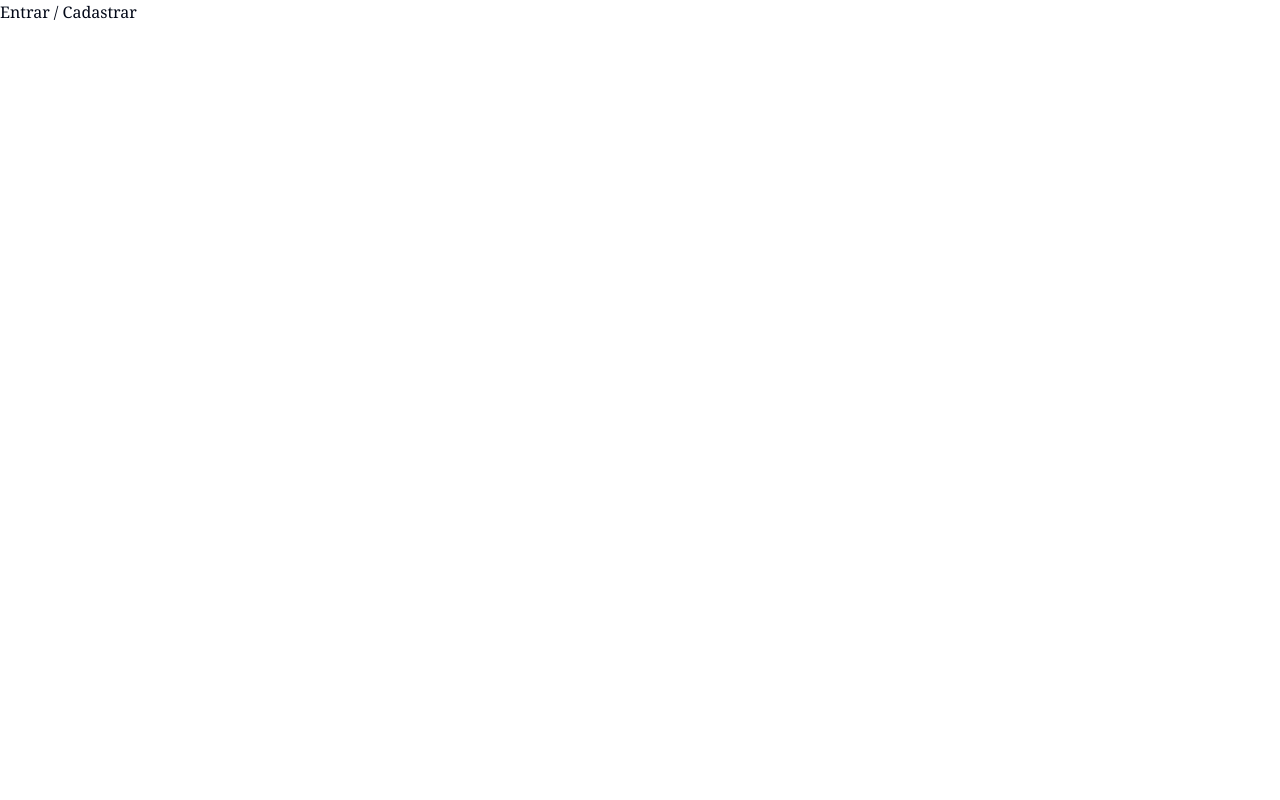
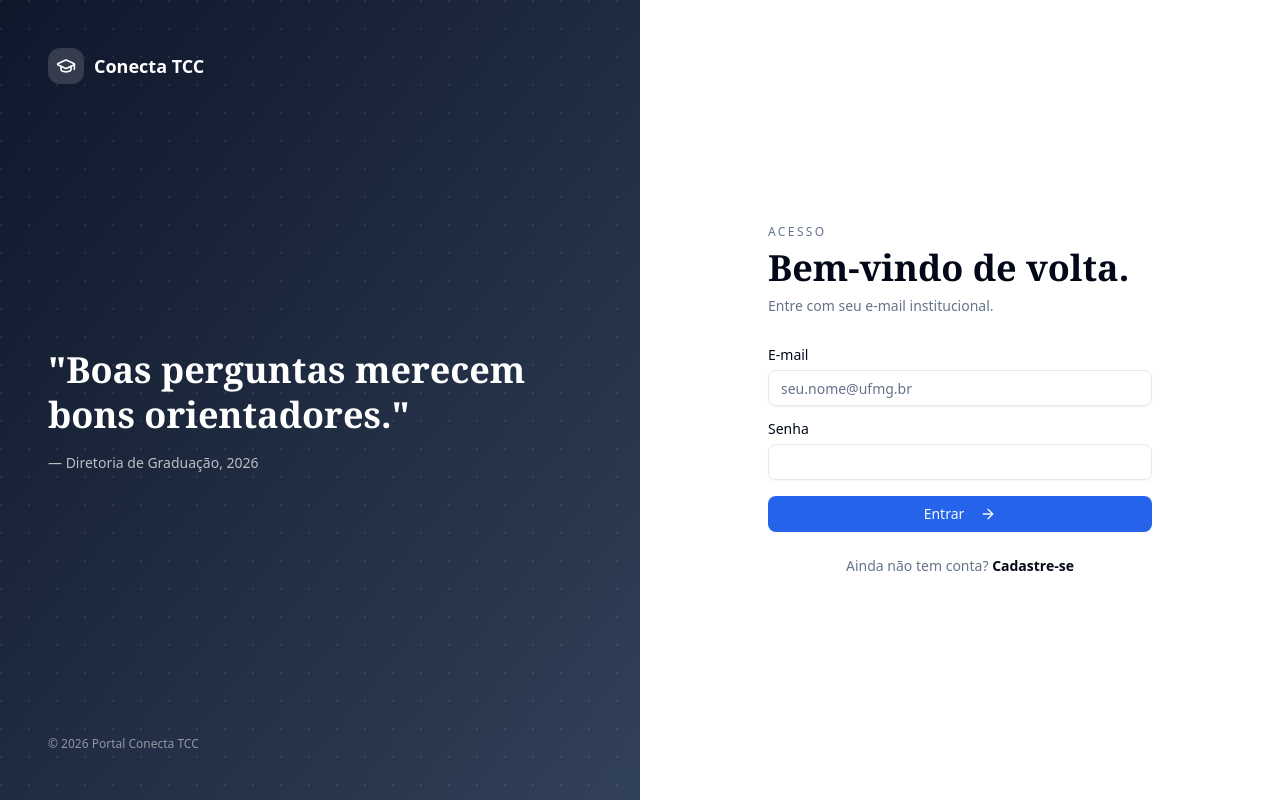
Before and after one commit to arthurarabelo/conecta-tcc, a React (Vite) app in the folder frontend/: page /entrar in a window 1280 px wide. Built offline with nearby package versions, Linux system fonts and the light colour scheme; no server answers.

Commit message:
feat: implement login page with two-panel layout, mode toggle, and auth guard redirect

```diff
--- a/frontend/src/pages/login/index.tsx
+++ b/frontend/src/pages/login/index.tsx
@@ -1,8 +1,94 @@
+import { useState, useEffect } from 'react'
+import { useNavigate, Link } from '@tanstack/react-router'
+import { GraduationCap } from 'lucide-react'
+import { useAuth } from '@/hooks/use-auth'
+import { LoginForm } from '@/features/auth/components/LoginForm'
+import { RegisterForm } from '@/features/auth/components/RegisterForm'
+import { ROUTES } from '@/constants/routes'
+
+type Mode = 'login' | 'register'
+
 export default function LoginPage() {
+  const [mode, setMode] = useState<Mode>('login')
+  const { isAuthenticated } = useAuth()
+  const navigate = useNavigate()
+
+  useEffect(() => {
+    if (isAuthenticated) {
+      navigate({ to: ROUTES.home })
+    }
+  }, [isAuthenticated, navigate])
+
+  if (isAuthenticated) return null
+
   return (
-    <div>
-      <h1>Entrar / Cadastrar</h1>
-      {/* TODO: issue #06 — implementar formulário de login e registro */}
+    <div className="min-h-screen grid md:grid-cols-2">
+      <div className="relative hidden md:flex flex-col justify-between p-12 bg-gradient-to-br from-slate-900 to-slate-700 text-white overflow-hidden">
+        <div
+          className="absolute inset-0 opacity-[0.08]"
+          style={{
+            backgroundImage: 'radial-gradient(circle at 1px 1px, white 1px, transparent 0)',
+            backgroundSize: '28px 28px',
+          }}
+        />
+        <Link to={ROUTES.home} className="relative flex items-center gap-2.5">
+          <div className="flex h-9 w-9 items-center justify-center rounded-lg bg-white/15 backdrop-blur">
+            <GraduationCap className="h-5 w-5" />
+          </div>
+          <div className="text-lg font-semibold">Conecta TCC</div>
+        </Link>
+        <div className="relative">
+          <h2 className="text-4xl font-semibold leading-tight text-balance">
+            "Boas perguntas merecem bons orientadores."
+          </h2>
+          <p className="mt-4 text-white/70 text-sm">— Diretoria de Graduação, 2026</p>
+        </div>
+        <div className="relative text-xs text-white/50">© 2026 Portal Conecta TCC</div>
+      </div>
+
+      <div className="flex flex-col justify-center px-6 md:px-16 py-16 bg-background">
+        <div className="mx-auto w-full max-w-sm">
+          <div className="text-xs uppercase tracking-[0.2em] text-muted-foreground">
+            {mode === 'login' ? 'Acesso' : 'Cadastro'}
+          </div>
+          <h1 className="mt-2 text-4xl font-semibold">
+            {mode === 'login' ? 'Bem-vindo de volta.' : 'Crie sua conta.'}
+          </h1>
+          <p className="mt-2 text-sm text-muted-foreground">
+            {mode === 'login'
+              ? 'Entre com seu e-mail institucional.'
+              : 'Cadastre-se para publicar ou candidatar-se.'}
+          </p>
+
+          <div className="mt-8">
+            {mode === 'login' ? <LoginForm /> : <RegisterForm />}
+          </div>
+
+          <div className="mt-6 text-center text-sm text-muted-foreground">
+            {mode === 'login' ? (
+              <>
+                Ainda não tem conta?{' '}
+                <button
+                  onClick={() => setMode('register')}
+                  className="font-semibold text-foreground underline-offset-4 hover:underline"
+                >
+                  Cadastre-se
+                </button>
+              </>
+            ) : (
+              <>
+                Já tem conta?{' '}
+                <button
+                  onClick={() => setMode('login')}
+                  className="font-semibold text-foreground underline-offset-4 hover:underline"
+                >
+                  Entrar
+                </button>
+              </>
+            )}
+          </div>
+        </div>
+      </div>
     </div>
   )
 }
```
Also changed, not shown: 1 other file (tests, documents, lock files or other folders).
